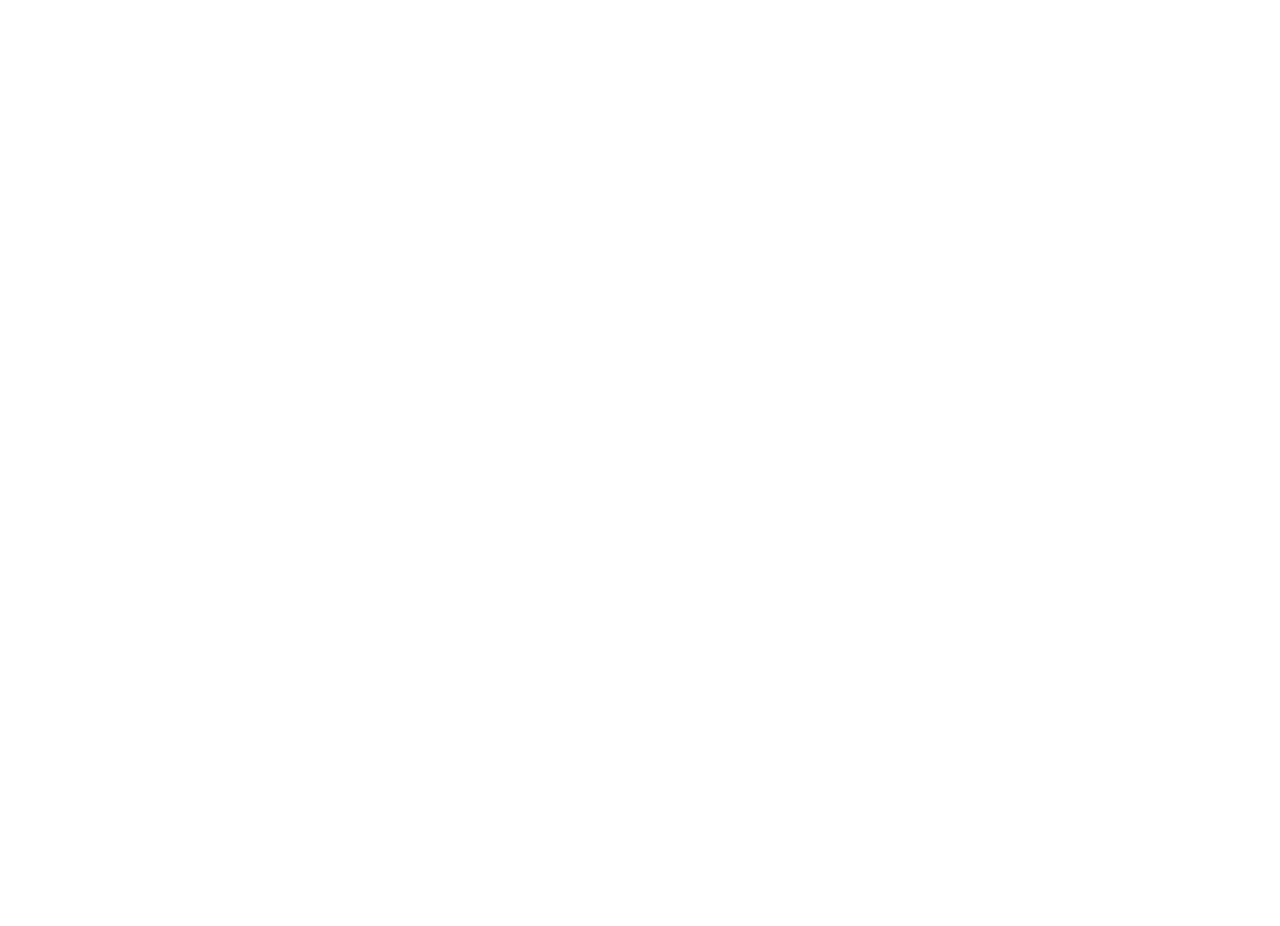
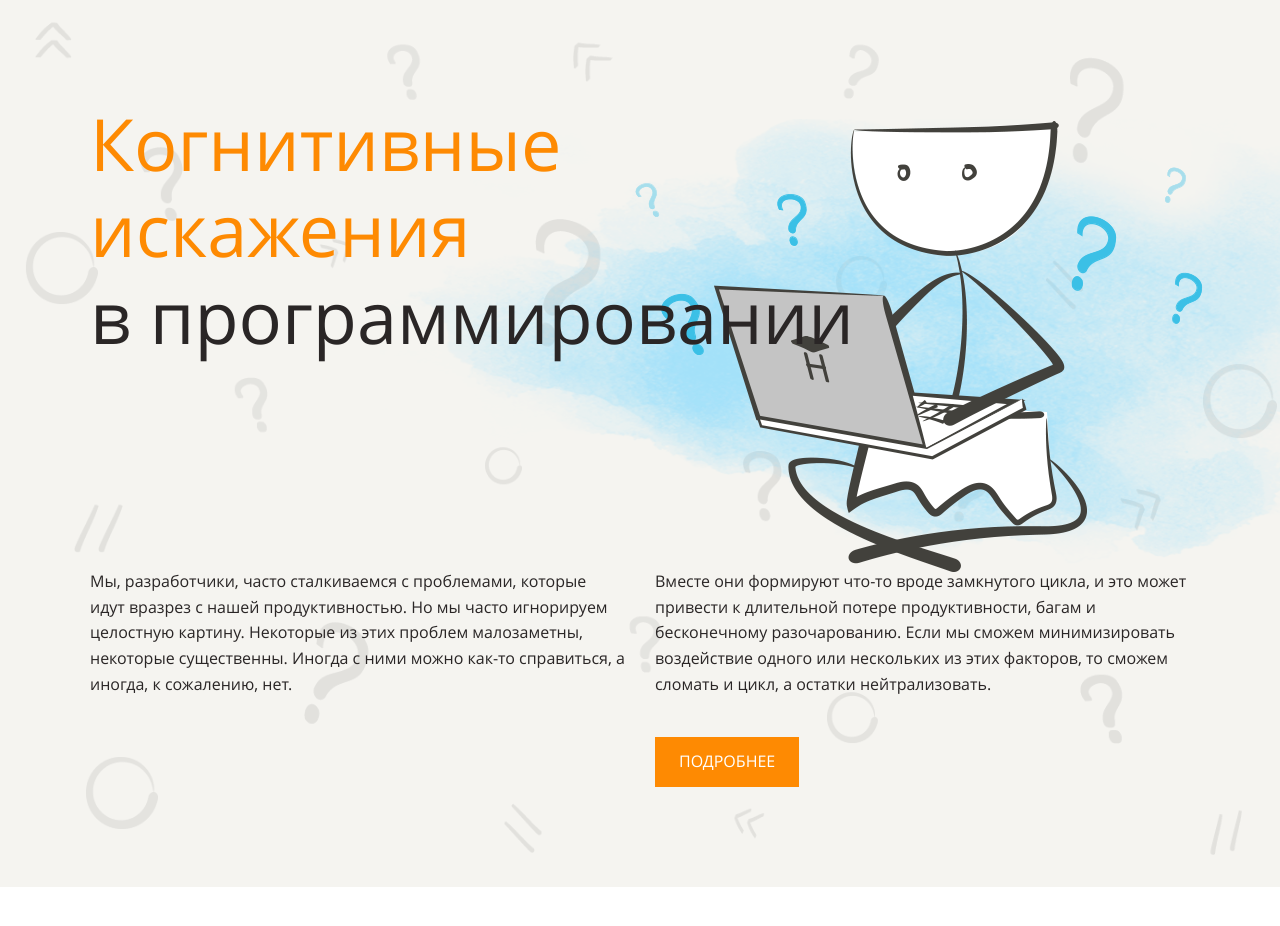
Before and after one commit to maradondt/layout-designer-project-lvl1, a website: page src/index.html in a window 1280 px wide. Before the commit the page ends 800 px from the top, so only its background shows below. Drawn offline with nearby package versions, Linux system fonts and the light colour scheme.

Commit message:
Completed header

```diff
--- a/src/index.html
+++ b/src/index.html
@@ -9,7 +9,28 @@
     <link rel="stylesheet" href="styles/style.css" />
   </head>
   <body class="container">
-    <header class="header content"></header>
+    <header class="header bg-img-guess">
+      <div class="content">
+        <div class="row">
+          <div class="header-img"><img src="./images/main.png" alt="Человек с ноутбуком" class="img"></div>
+          <h1 class="pos-r"><span class="yellow-text">Когнитивные<br>искажения</span><br>в программировании</h1>
+        </div>
+        <div class="row pos-r mt-210">
+          <div class="col mr-30">
+            <p class="text">
+              Мы, разработчики, часто сталкиваемся с проблемами, которые идут вразрез с нашей продуктивностью. Но мы часто игнорируем целостную картину. Некоторые из этих проблем малозаметны, некоторые существенны. Иногда с ними можно как-то справиться, а иногда, к сожалению, нет.
+            </p>
+          </div>
+          <div class="col">
+            <p class="text">
+              Вместе они формируют что-то вроде замкнутого цикла, и это может привести к длительной потере продуктивности, багам и бесконечному разочарованию.
+Если мы сможем минимизировать воздействие одного или нескольких из этих факторов, то сможем сломать и цикл, а остатки нейтрализовать.
+            </p>
+            <a href="#" class="button mt-40">Подробнее</a>
+          </div>
+        </div>
+      </div>
+    </header>
     <main class="main">
       <section class="content content">
 
--- /dev/null
+++ b/src/styles/button.css
@@ -0,0 +1,15 @@
+.button {
+  display: inline-block;
+  padding: 12px 24px;
+
+  color: var(--main-white);
+  font-weight: bold;
+  text-transform: uppercase;
+  text-decoration: none;
+
+  background-color: var(--main-yellow);
+}
+
+.button:hover {
+  background-color: var(--dark-yellow);
+}
--- a/src/styles/colors.css
+++ b/src/styles/colors.css
@@ -2,7 +2,8 @@
   --main-white: #fff;
   --transparent-white: #d7ccc0;
   --lighted: #f5f4f0;
-  --main: #fe8a02;
+  --main-yellow: #fe8a02;
+  --dark-yellow: #ea7600;
   --main-darked: #42413c;
   --dark: #2a2626;
   --transparent-dark: #908d8b;
--- a/src/styles/fonts.css
+++ b/src/styles/fonts.css
@@ -5,6 +5,13 @@
   font-family: 'Open sans';
   font-style: normal;
   src: local('Open sans'), url('../fonts/Open_Sans/OpenSans-Regular.ttf');
+}
+
+@font-face {
+  font-weight: 600;
+  font-family: 'Open sans';
+  font-style: normal;
+  src: local('Open sans'), url('../fonts/Open_Sans/OpenSans-Bold.ttf');
 }
 
 @font-face {
@@ -36,12 +43,12 @@ h3 {
   font-size: 34px;
 }
 
-/* body {
+body {
   color: var(--dark);
   font-size: 16px;
   font-family: 'Open sans', 'Arial', sans-serif;
   line-height: 1.6em;
-} */
+}
 
 .subtitle {
   font-size: 24px;
@@ -53,3 +60,7 @@ h3 {
   font-family: 'Open sans', 'Arial', sans-serif;
   line-height: 1.6em;
 }
+
+.yellow-text {
+  color: var(--main-yellow);
+}
--- a/src/styles/layout.css
+++ b/src/styles/layout.css
@@ -8,9 +8,50 @@
   max-width: 1100px;
 
   margin: 0 auto;
-  padding: 100px 0;
+  padding: 100px 20px;
 }
 
 .d-flex {
   display: flex;
 }
+
+.row {
+  display: flex;
+  flex-wrap: wrap;
+}
+
+.col {
+  flex: 1 0 0%;
+  width: 100%;
+  max-width: 100%;
+}
+
+.bg-img-guess::before {
+  position: absolute;
+
+  width: 100%;
+  height: 100%;
+
+  background-image: url('../images/background.png');
+  background-repeat: no-repeat;
+  background-size: cover;
+  opacity: 0.1;
+
+  content: '';
+}
+
+.pos-r {
+  position: relative;
+}
+
+.mr-30 {
+  margin-right: 30px;
+}
+
+.mt-210 {
+  margin-top: 210px;
+}
+
+.mt-40 {
+  margin-top: 40px;
+}
--- a/src/styles/style.css
+++ b/src/styles/style.css
@@ -3,3 +3,20 @@
 @import './colors.css';
 @import './fonts.css';
 @import './layout.css';
+@import './button.css';
+
+/* HEADER */
+
+.header {
+  position: relative;
+
+  overflow: hidden;
+
+  background-color: var(--lighted);
+}
+
+.header-img {
+  position: absolute;
+  top: 55px;
+  right: -255px;
+}
```
